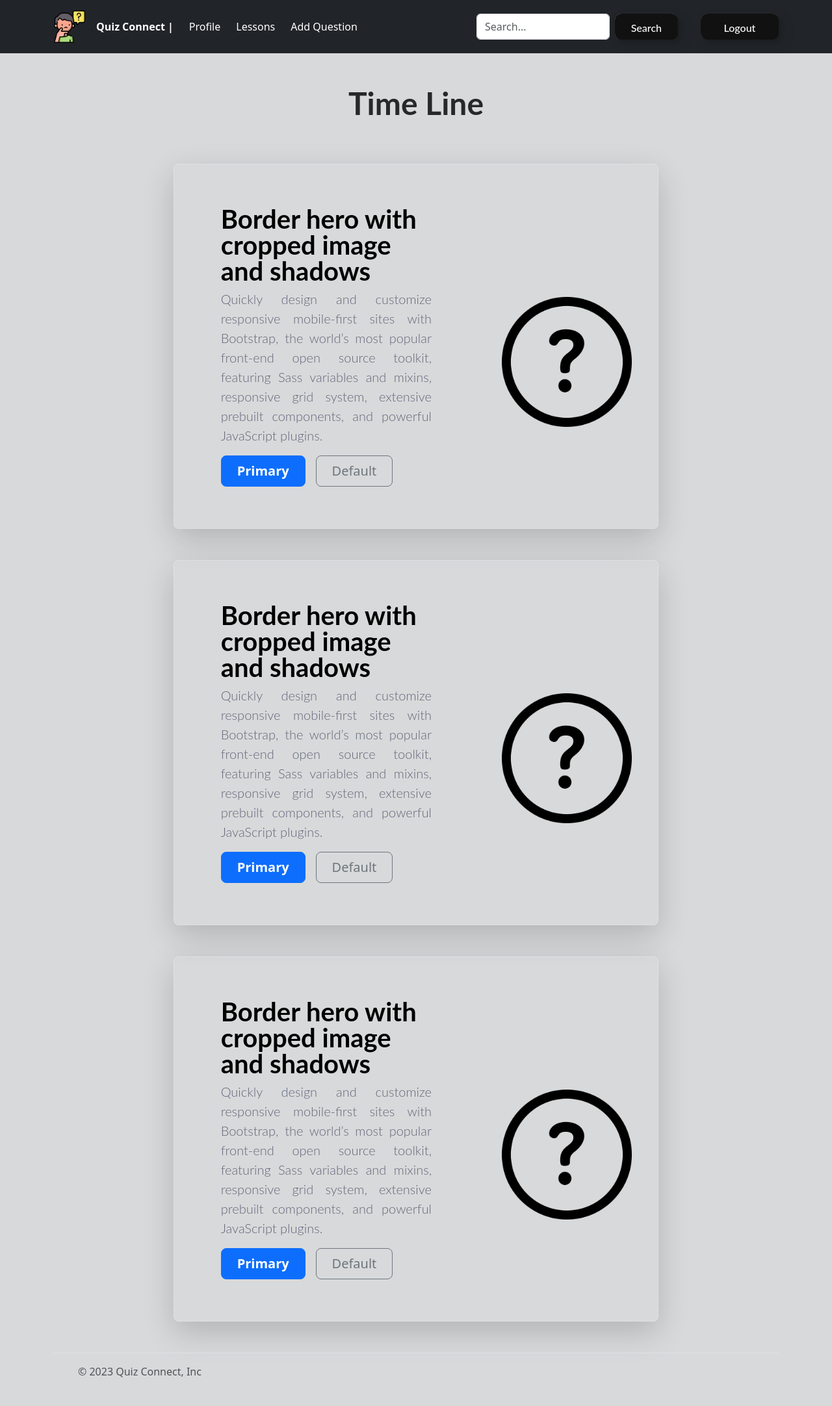
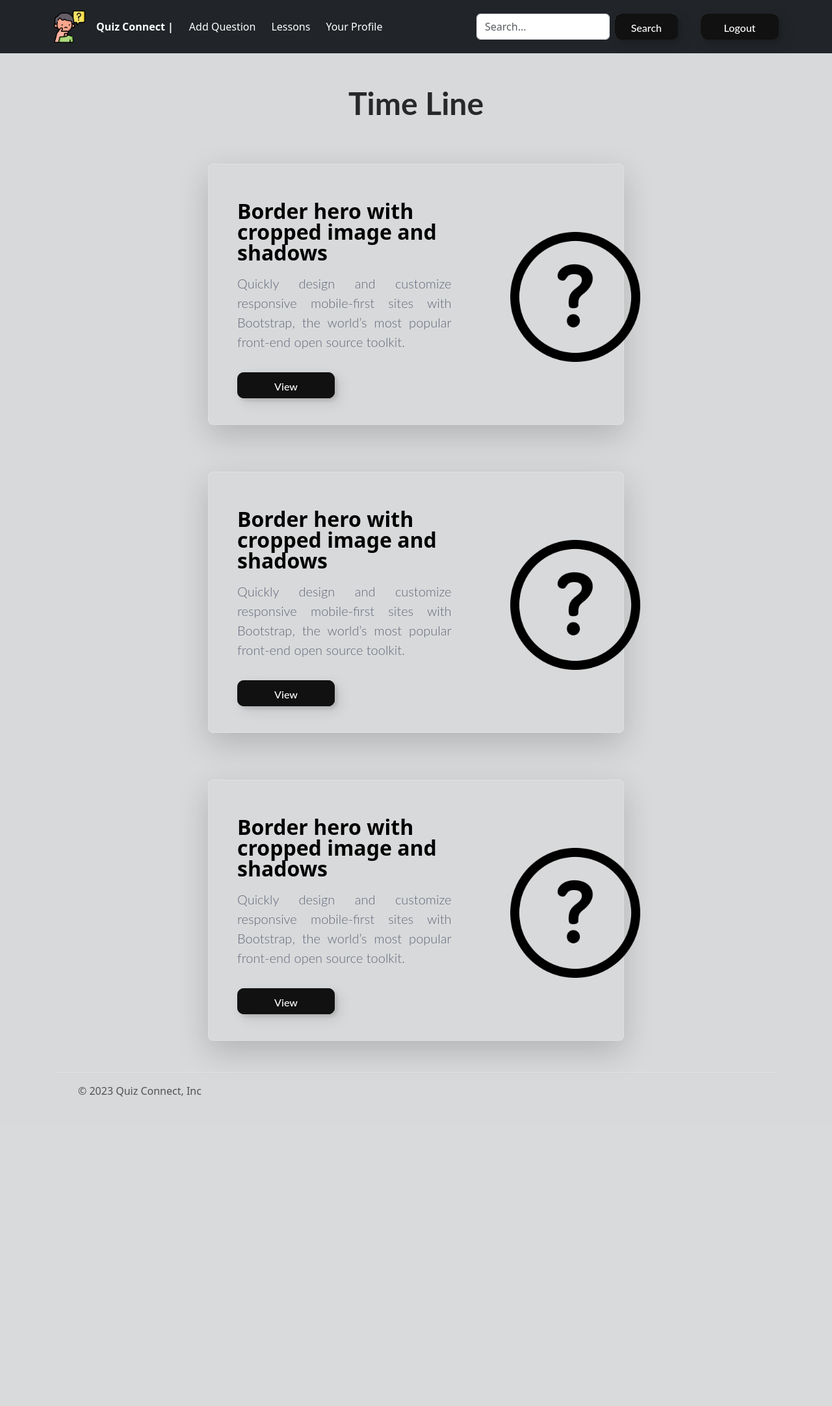
Before and after one commit to KutayAkmese/QuizConnect, a Django app: page / in a window 1280 px wide. Shown: the whole page at 65% size. After the commit the page ends 1688 px from the top, so only its background shows below. Run offline with Django 4.2, Linux system fonts and the light colour scheme.

Commit message:
Change partials and add example lesson image

```diff
--- a/quizconnect/app/templates/partials/_content.html
+++ b/quizconnect/app/templates/partials/_content.html
@@ -1,48 +1,49 @@
 {% load static %}
-<div class="container my-4 mt-5 col-lg-7">
-    <div class="row p-4 pb-0 pe-lg-0 pt-lg-5 align-items-center rounded-3 border shadow-lg">
-      <div class="col-lg-7 p-3 p-lg-5 pt-lg-3">
-        <h1 class="display-8 fw-bold lh-1 text-body-emphasis">Border hero with cropped image and shadows</h1>
-        <p class="lead">Quickly design and customize responsive mobile-first sites with Bootstrap, the world’s most popular front-end open source toolkit, featuring Sass variables and mixins, responsive grid system, extensive prebuilt components, and powerful JavaScript plugins.</p>
-        <div class="d-grid gap-2 d-md-flex justify-content-md-start mb-4 mb-lg-3">
-          <button type="button" class="btn btn-primary btn-lg px-4 me-md-2 fw-bold">Primary</button>
-          <button type="button" class="btn btn-outline-secondary btn-lg px-4">Default</button>
+<div class="container col-lg-6 my-4">
+  <div class="row p-3 mt-4 pt-5 align-items-center rounded-3 border shadow-lg">
+    <div class="col-lg-7 mx-3">
+      <a href="{% url 'details' %}" class="text-decoration-none"><h2 class="fw-bold lh-1 text-body-emphasis py-2" >Border hero with cropped image and shadows</h2></a>
+      <p class="lead">Quickly design and customize responsive mobile-first sites with Bootstrap, the world’s most
+        popular front-end open source toolkit.</p>
+      <div class="d-flex justify-content-start pt-3">
+        <a href="{% url 'details' %}"><button type="button" class="glow-on-hover custom-btn mb-4" style="width: 150px;">View</button></a>
       </div>
     </div>
-      <div class="col-lg-4 offset-lg-1 p-0 overflow-hidden">
-          <img class="rounded-lg-3" src="{% static 'img/example.png' %}" alt="" height="200">
+    <div class="col-lg-3 offset-lg-1 mb-4">
+      <a href="{% url 'details' %}"><img src="{% static 'img/example.png' %}" class="d-flex align-items-center" height="200"></a>
     </div>
   </div>
 </div>
 
-  <div class="container my-4 col-lg-7">
-    <div class="row p-4 pb-0 pe-lg-0 pt-lg-5 align-items-center rounded-3 border shadow-lg">
-      <div class="col-lg-7 p-3 p-lg-5 pt-lg-3">
-        <h1 class="display-8 fw-bold lh-1 text-body-emphasis">Border hero with cropped image and shadows</h1>
-        <p class="lead">Quickly design and customize responsive mobile-first sites with Bootstrap, the world’s most popular front-end open source toolkit, featuring Sass variables and mixins, responsive grid system, extensive prebuilt components, and powerful JavaScript plugins.</p>
-        <div class="d-grid gap-2 d-md-flex justify-content-md-start mb-4 mb-lg-3">
-          <button type="button" class="btn btn-primary btn-lg px-4 me-md-2 fw-bold">Primary</button>
-          <button type="button" class="btn btn-outline-secondary btn-lg px-4">Default</button>
+
+<div class="container col-lg-6 my-4">
+  <div class="row p-3 mt-4 pt-5 align-items-center rounded-3 border shadow-lg">
+    <div class="col-lg-7 mx-3">
+      <a href="{% url 'details' %}" class="text-decoration-none"><h2 class="fw-bold lh-1 text-body-emphasis py-2" >Border hero with cropped image and shadows</h2></a>
+      <p class="lead">Quickly design and customize responsive mobile-first sites with Bootstrap, the world’s most
+        popular front-end open source toolkit.</p>
+      <div class="d-flex justify-content-start pt-3">
+        <a href="{% url 'details' %}"><button type="button" class="glow-on-hover custom-btn mb-4" style="width: 150px;">View</button></a>
       </div>
     </div>
-      <div class="col-lg-4 offset-lg-1 p-0 overflow-hidden">
-        <img class="rounded-lg-3" src="{% static 'img/example.png' %}" alt="" height="200">
+    <div class="col-lg-3 offset-lg-1 mb-4">
+      <a href="{% url 'details' %}"><img src="{% static 'img/example.png' %}" class="d-flex align-items-center" height="200"></a>
     </div>
   </div>
 </div>
 
-  <div class="container my-4 col-lg-7">
-    <div class="row p-4 pb-0 pe-lg-0 pt-lg-5 align-items-center rounded-3 border shadow-lg">
-      <div class="col-lg-7 p-3 p-lg-5 pt-lg-3">
-        <h1 class="display-9 fw-bold lh-1 text-body-emphasis">Border hero with cropped image and shadows</h1>
-        <p class="lead">Quickly design and customize responsive mobile-first sites with Bootstrap, the world’s most popular front-end open source toolkit, featuring Sass variables and mixins, responsive grid system, extensive prebuilt components, and powerful JavaScript plugins.</p>
-        <div class="d-grid gap-2 d-md-flex justify-content-md-start mb-4 mb-lg-3">
-          <button type="button" class="btn btn-primary btn-lg px-4 me-md-2 fw-bold">Primary</button>
-          <button type="button" class="btn btn-outline-secondary btn-lg px-4">Default</button>
+<div class="container col-lg-6 my-4">
+  <div class="row p-3 mt-4 pt-5 align-items-center rounded-3 border shadow-lg">
+    <div class="col-lg-7 mx-3">
+      <a href="{% url 'details' %}" class="text-decoration-none"><h2 class="fw-bold lh-1 text-body-emphasis py-2" >Border hero with cropped image and shadows</h2></a>
+      <p class="lead">Quickly design and customize responsive mobile-first sites with Bootstrap, the world’s most
+        popular front-end open source toolkit.</p>
+      <div class="d-flex justify-content-start pt-3">
+        <a href="{% url 'details' %}"><button type="button" class="glow-on-hover custom-btn mb-4" style="width: 150px;">View</button></a>
       </div>
     </div>
-      <div class="col-lg-4 offset-lg-1 p-0 overflow-hidden">
-        <img class="rounded-lg-3" src="{% static 'img/example.png' %}" alt="" height="200">
+    <div class="col-lg-3 offset-lg-1 mb-4">
+      <a href="{% url 'details' %}"><img src="{% static 'img/example.png' %}" class="d-flex align-items-center" height="200"></a>
     </div>
   </div>
 </div>
--- a/quizconnect/app/templates/partials/_navbar.html
+++ b/quizconnect/app/templates/partials/_navbar.html
@@ -9,9 +9,9 @@
       <div class="col-8 col-lg-6 me-lg-auto mb-md-0">
         <ul class="nav px-2 gap-2">
           <li><a href="{% url 'home' %}" class="nav-link px-2 text-white fw-bold">Quiz Connect |</a></li>
-          <li><a href="{% url 'lessons' %}" class="nav-link px-2 text-white">Profile</a></li>
+          <li><a href="{% url 'addQuestion' %}" class="nav-link px-2 text-white">Add Question</a></li>
           <li><a href="{% url 'lessons' %}" class="nav-link px-2 text-white">Lessons</a></li>
-          <li><a href="{% url 'lessons' %}" class="nav-link px-2 text-white">Add Question</a></li>
+          <li><a href="{% url 'profile' %}" class="nav-link px-2 text-white">Your Profile</a></li>
         </ul>
       </div>
 
@@ -23,7 +23,7 @@
               <button type="submit" class="glow-on-hover custom-btn">Search</button>
             </div>
           </form>
-          <a href=""><button type="button" class="glow-on-hover custom-btn">Logout</button></a>
+          <a href="{% url 'login' %}"><button type="button" class="glow-on-hover custom-btn">Logout</button></a>
         </div>
 
       </div>
```
Also changed, not shown: quizconnect/app/static/img/calculus.jpg (added), 1 other file. Lines whose indentation alone changed are shown as unchanged.
